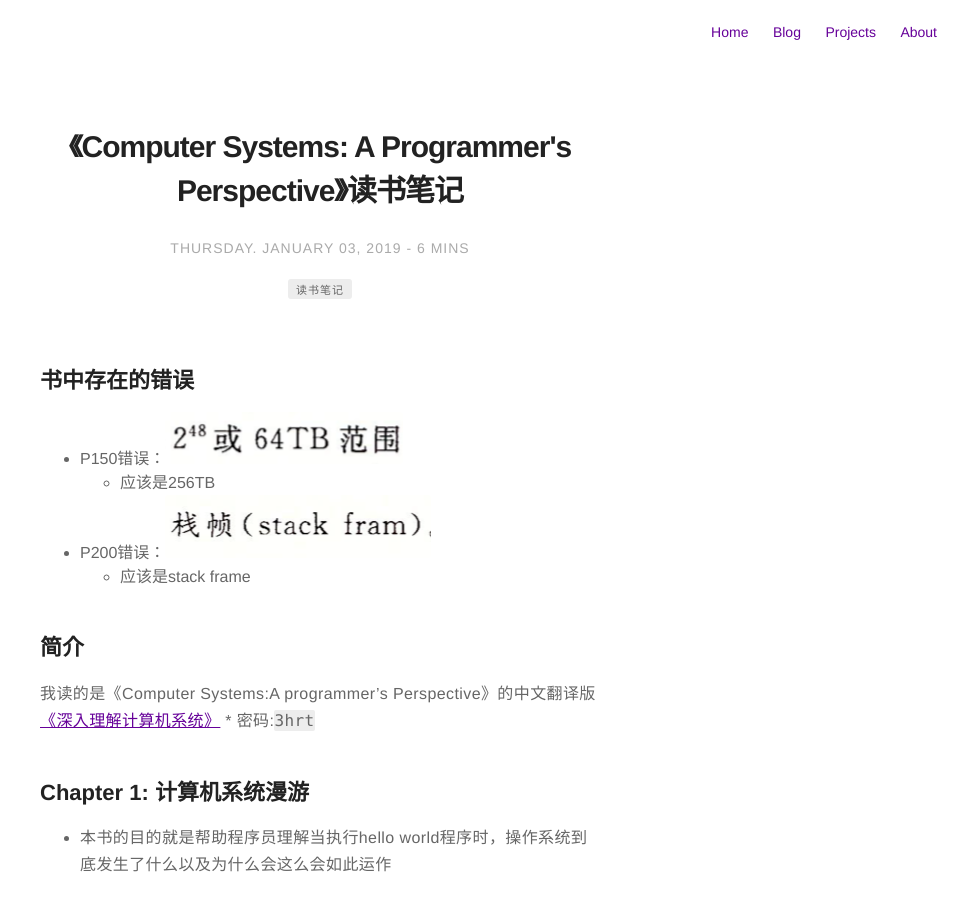
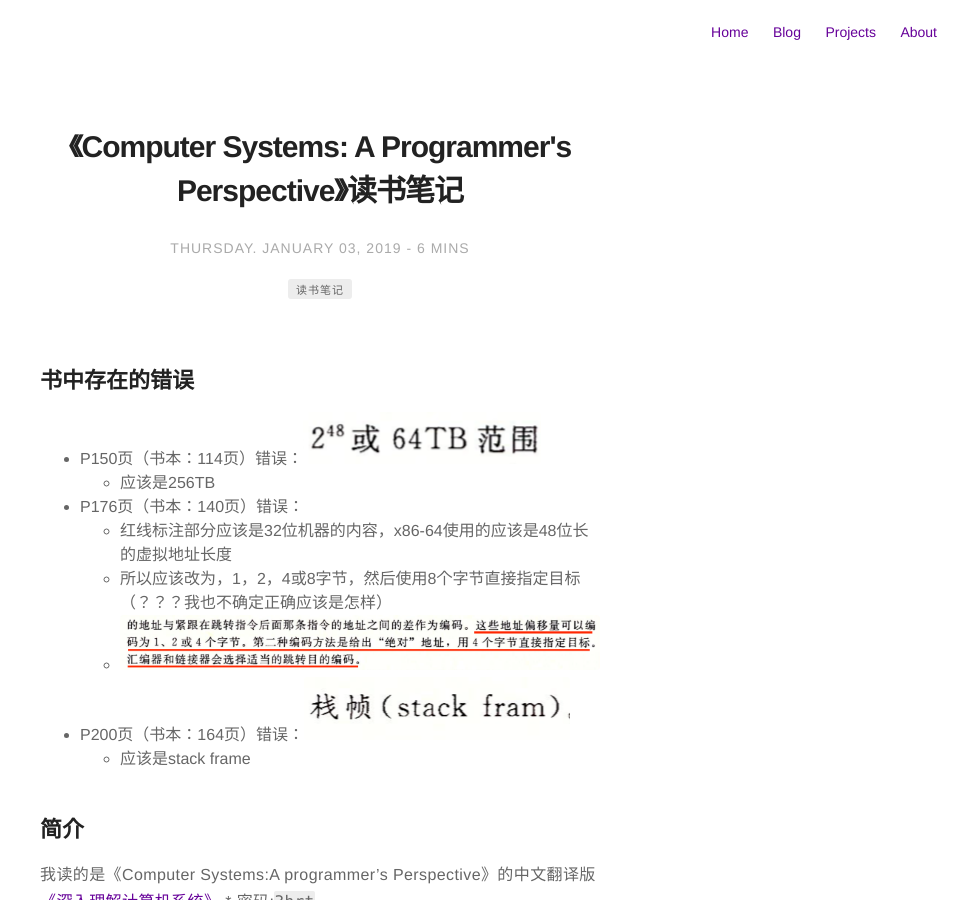
Before and after one commit to dawsonlee1790/dawsonlee1790.github.io, a Jekyll site: the page built from _posts/2018-12-31-《Computer Systems: A Programmer's Perspective》读书笔记.md, in a window 1280 px wide and 900 px high. Shown: the whole window, without its empty margins (320-1280 px from the left). Built offline with Jekyll 4.4.1, drawn with Linux system fonts in a browser that asks for light colours; some of the changed text lies outside the part shown.

Commit message:
更新文章

```diff
--- a/_posts/2018-12-31-《Computer Systems: A Programmer's Perspective》读书笔记.md
+++ b/_posts/2018-12-31-《Computer Systems: A Programmer's Perspective》读书笔记.md
@@ -38,14 +38,20 @@
   [22]: /assets/posts/2018-12-31-Computer_Systems_A_Programmer's_Perspective_读书笔记/P200运行时栈.png
   [23]: /assets/posts/2018-12-31-Computer_Systems_A_Programmer's_Perspective_读书笔记/P200错误.png
   [P173]: /assets/posts/2018-12-31-Computer_Systems_A_Programmer's_Perspective_读书笔记/P173-SET指令.png
+  [P176]: /assets/posts/2018-12-31-Computer_Systems_A_Programmer's_Perspective_读书笔记/P176页错误.png
 
 
 ## 书中存在的错误
 
-* P150错误：![][20]
+* P150页（书本：114页）错误：![][20]
     * 应该是256TB
-* P200错误：![][23]
+* P176页（书本：140页）错误：
+    * 红线标注部分应该是32位机器的内容，x86-64使用的应该是48位长的虚拟地址长度
+    * 所以应该改为，1，2，4或8字节，然后使用8个字节直接指定目标（？？？我也不确定正确应该是怎样）
+    * ![][P176]
+* P200页（书本：164页）错误：![][23]
     * 应该是stack frame
+
 
 ## 简介
 
@@ -513,6 +519,15 @@
 
 #### 3.6.4 跳转指令的编码
 
+我们不需要理解机器代码格式的相关细节，但了解跳转指令的目标如何编码十分重要
+
+* 跳转指令有很多种编码方式
+    * 最常见的是PC相对的（PC-relative）
+        * 也就是会将目标指令的地址与紧跟在跳转指令后面的那条指令的地址之间的差作为编码 **！！！**，
+        编码可以是1,2,4字节
+    * 第二种编码方法：给出"绝对"地址
+        * 用四字节直接给出目标地址
+
 #### 3.7 过程
 
 #### 3.7.1 运行时栈
```
Also changed, not shown: assets/posts/2018-12-31-Computer_Systems_A_Programmer's_Perspective_读书笔记/P176页错误.png (added).
